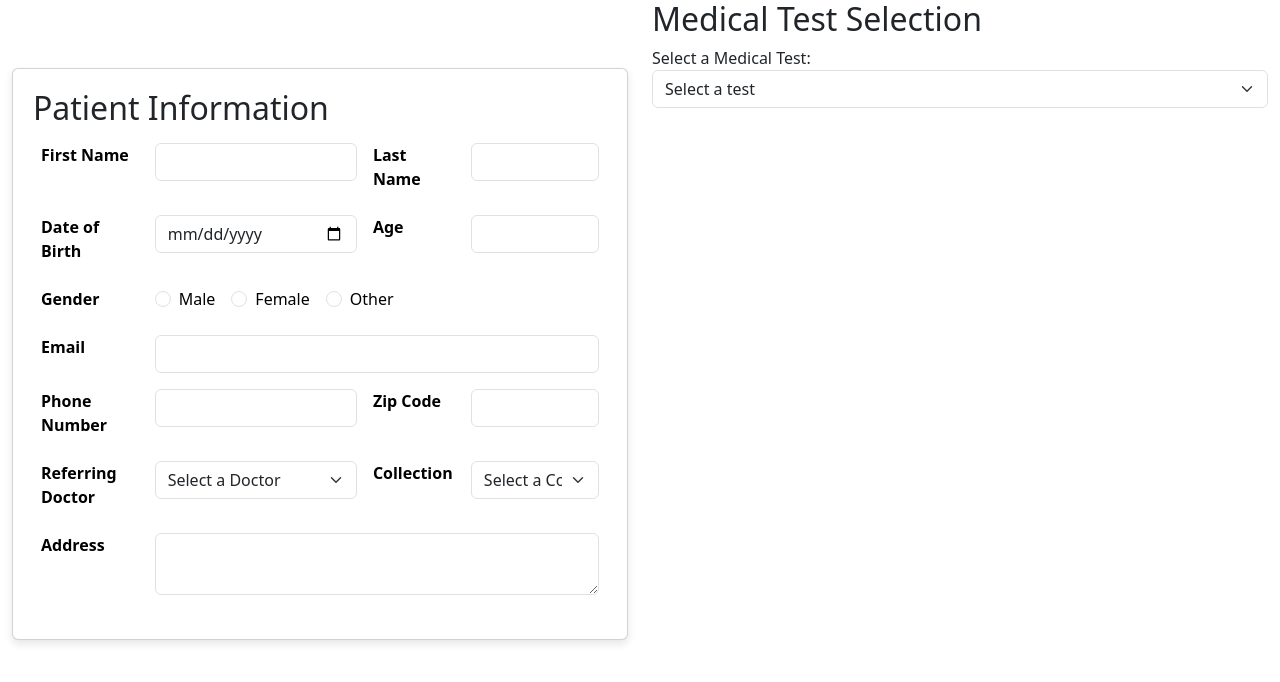
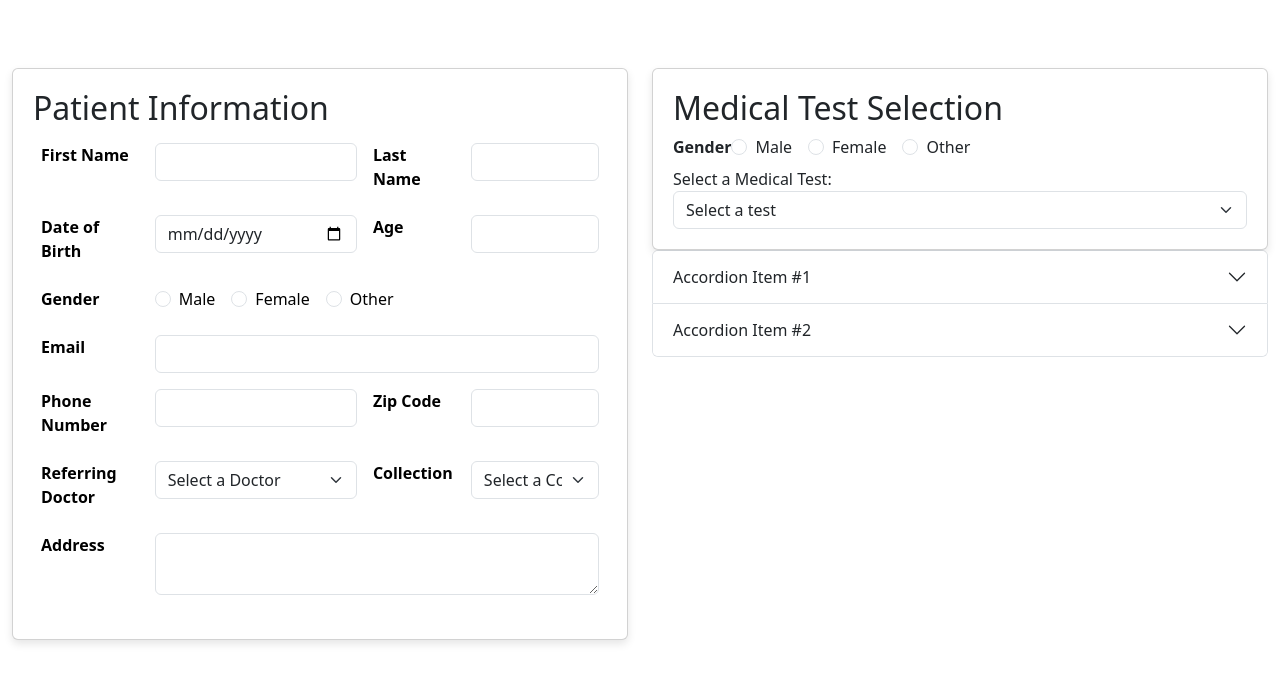
Before and after one commit to vinunarwal/Medical_UI, a React (Create React App) app: page / in a window 1280 px wide. Shown: the top 682 px of the page. Built offline with nearby package versions, Linux system fonts and the light colour scheme.

Commit message:
addAccordion

```diff
--- a/package.json
+++ b/package.json
@@ -8,6 +8,8 @@
     "@testing-library/user-event": "^13.5.0",
     "bootstrap": "^5.3.2",
     "react": "^18.2.0",
+    "react-bootstrap": "^2.9.2",
+    "react-bootstrap-accordion": "^1.0.0",
     "react-dom": "^18.2.0",
     "react-scripts": "5.0.1",
     "web-vitals": "^2.1.4"
--- /dev/null
+++ b/src/components/MyAccordion.jsx
@@ -0,0 +1,25 @@
+import React from 'react';
+import { Accordion } from 'react-bootstrap';
+
+const MyAccordion = () => {
+    return (
+        <Accordion>
+            <Accordion.Item eventKey="0">
+                <Accordion.Header>Accordion Item #1</Accordion.Header>
+                <Accordion.Body>
+                    Lorem ipsum dolor sit amet, consectetur adipiscing elit, sed do
+                    eiusmod tempor incididunt ut labore et dolore magna aliqua.
+                </Accordion.Body>
+            </Accordion.Item>
+            <Accordion.Item eventKey="1">
+                <Accordion.Header>Accordion Item #2</Accordion.Header>
+                <Accordion.Body>
+                    Lorem ipsum dolor sit amet, consectetur adipiscing elit, sed do
+                    eiusmod tempor incididunt ut labore et dolore magna aliqua.
+                </Accordion.Body>
+            </Accordion.Item>
+        </Accordion>
+    );
+};
+
+export default MyAccordion;
--- a/src/components/PatientInfo.jsx
+++ b/src/components/PatientInfo.jsx
@@ -184,7 +184,7 @@ const PatientInfo = () => {
                                     </td>
                                     <td>
                                         <input
-                                            type="tel"
+                                            type="number"
                                             className="form-control"
                                             id="phoneNumber"
                                             name="phoneNumber"
--- a/src/components/Test.jsx
+++ b/src/components/Test.jsx
@@ -1,7 +1,19 @@
 import React, { useState } from 'react';
 import { medicalTests } from './AllObject';
+import MyAccordion from './MyAccordion';
 
 const Test = () => {
+    const [formData, setFormData] = useState({
+        gender: ''
+    });
+
+    const handleChange = (e) => {
+        setFormData({
+            ...formData,
+            [e.target.name]: e.target.value
+        });
+    };
+
     const [selectedTestIndex, setSelectedTestIndex] = useState(null);
 
     const handleTestSelection = (e) => {
@@ -9,8 +21,58 @@ const Test = () => {
     };
 
     return (
-        <div className='container'>
+        <div className='container mt-5'>
+            <div className='card'>
+                <div className='card-body'>
                     <h2>Medical Test Selection</h2>
+                    <div>
+                        <label className="form-label">Gender</label>
+                        <div className="form-check form-check-inline">
+                            <input
+                                className="form-check-input"
+                                type="radio"
+                                name="gender"
+                                id="male"
+                                value="male"
+                                checked={formData.gender === 'male'}
+                                onChange={handleChange}
+                                required
+                            />
+                            <label className="form-check-label" htmlFor="male">
+                                Male
+                            </label>
+                        </div>
+                        <div className="form-check form-check-inline">
+                            <input
+                                className="form-check-input"
+                                type="radio"
+                                name="gender"
+                                id="female"
+                                value="female"
+                                checked={formData.gender === 'female'}
+                                onChange={handleChange}
+                                required
+                            />
+                            <label className="form-check-label" htmlFor="female">
+                                Female
+                            </label>
+                        </div>
+                        <div className="form-check form-check-inline">
+                            <input
+                                className="form-check-input"
+                                type="radio"
+                                name="gender"
+                                id="other"
+                                value="other"
+                                checked={formData.gender === 'other'}
+                                onChange={handleChange}
+                                required
+                            />
+                            <label className="form-check-label" htmlFor="other">
+                                Other
+                            </label>
+                        </div>
+                    </div>
                     <label htmlFor="testSelect">Select a Medical Test:</label>
                     <select
                         id="testSelect"
@@ -32,7 +94,7 @@ const Test = () => {
                             <table className="table">
                                 <thead>
                                     <tr>
-                                <th>investigation</th>
+                                        <th>Investigation</th>
                                         <th>Result</th>
                                         <th>Reference Value</th>
                                         <th>Unit</th>
@@ -42,9 +104,8 @@ const Test = () => {
                                     {medicalTests[selectedTestIndex].tests.map((item, index) => (
                                         <tr key={index}>
                                             <td>{item.testName}</td>
-                                    <td>{item.result}</td>
-                                    <td>{item.testRefValue}</td>
-                                    {/* <td>{item.testRefValueF}</td> */}
+                                            <td><input className='form-control' type='text'/>{item.result}</td>
+                                            <td>{formData.gender === 'male' ? item.testRefValueM : item.testRefValueF}</td>
                                             <td>{item.unit}</td>
                                         </tr>
                                     ))}
@@ -53,6 +114,9 @@ const Test = () => {
                         </div>
                     )}
                 </div>
+            </div>
+            <MyAccordion/>
+        </div>
     );
 };
 
```
Also changed, not shown: 1 other file (tests, documents, lock files or other folders). Lines whose indentation alone changed are shown as unchanged.
